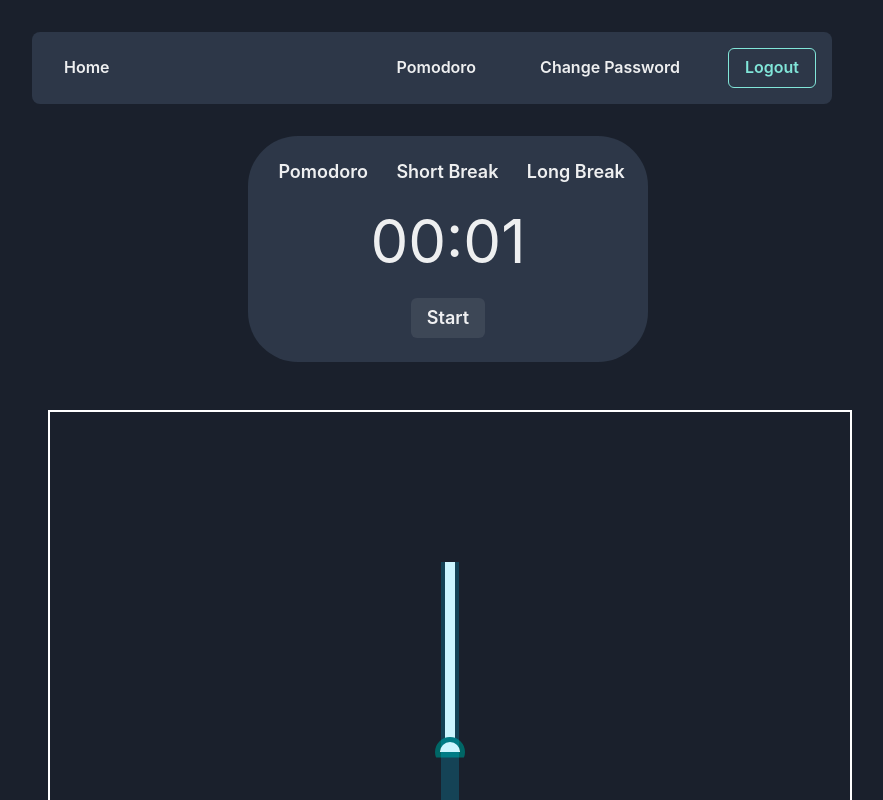
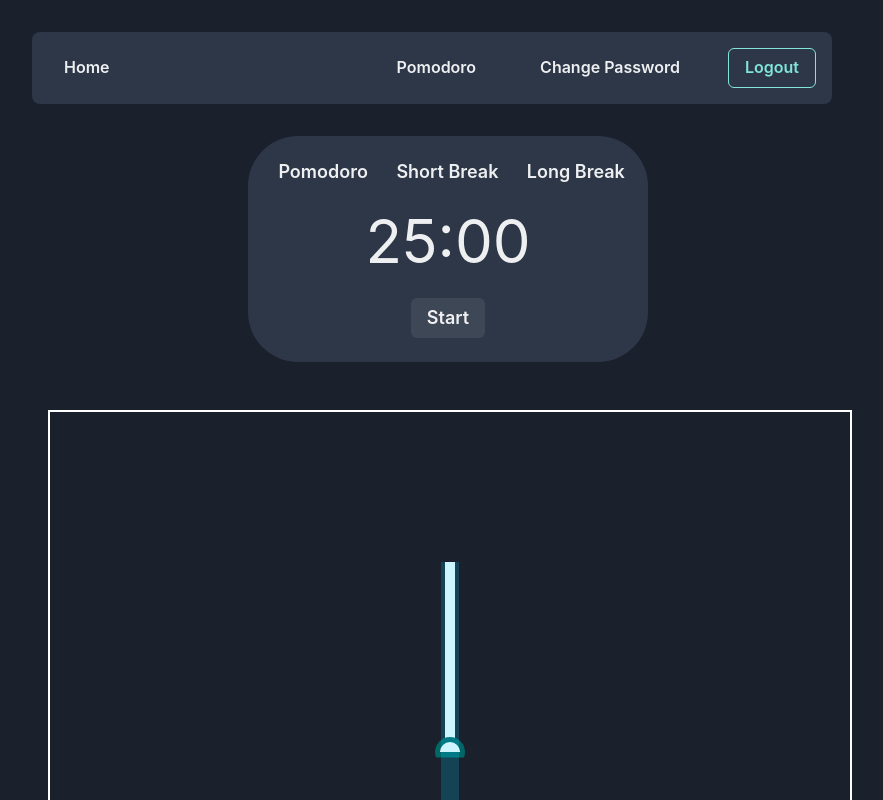
Before and after one commit to Funinja/my-website, a Next.js app: page /cat/dashboard/pomodoro in a window 1280 px wide. Shown: the top 800 px of the page, without its empty margins (208-1091 px from the left). Built offline with nearby package versions, Linux system fonts and the light colour scheme.

Commit message:
fixed bug from pomodoro timer on resetting break stages

```diff
--- a/components/Timer.js
+++ b/components/Timer.js
@@ -4,8 +4,9 @@
 export default function Timer()  {
     const options = ["Pomodoro", "Short Break", "Long Break"];
     const initialtimes = [3, 3, 3];
-    let times = [1, 2, 3];
+    let times = [1500, 300, 1800];
     const pattern = [0, 1, 0, 1, 0, 1, 2];
+    var counter = 0;
     const [currentStage, setCurrentStage] = useState(0);
     const [time, setTime] = useState(times[currentStage]);
     const [pause, setPause] = useState(1);
@@ -43,9 +44,19 @@
 
     useEffect(() => {
         const id = setInterval(()=>{
-            if(pause === 0){
+            counter += 1;
+            // console.log(counter);
+
+            if(pause === 1 && time <= 0 && counter % 30 !== 0){
+
+                setTime(times[pattern[currentStage]]);
+
+            }
+
+            if(pause === 0 && counter % 30 === 0){
                 console.log(pause, currentStage, time - 1);
                 setTime(time - 1);
+                counter = 0;
 
                 if (time <= 0){
                     setCurrentStage(currentStage + 1);
@@ -55,17 +66,11 @@
                 }
             }
 
-        }, 1000);
-
-        if (time <= 0){
-            setCurrentStage(currentStage + 1);
-            setTime(times[pattern[currentStage]]);
-            setPause(1);
-            clearInterval(id);
-        }
+        }, 1000/30);
 
         return () => clearInterval(id);
-    }, [currentStage, time, pause]);
+
+    }, [currentStage, time, pause, counter]);
 
     return (
         <div className="bg-white" text-align="center">
```
